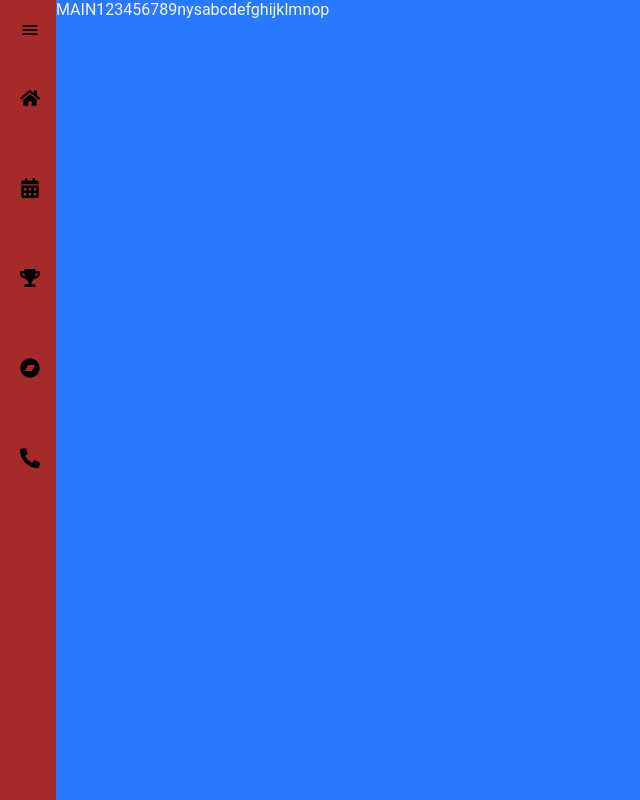
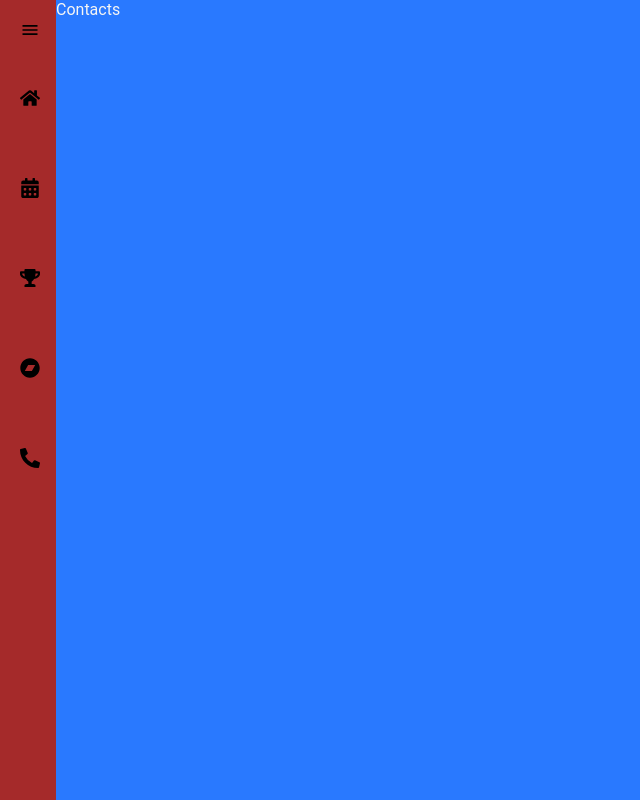
Before and after one commit to NevilleAntony98/Excel-2020, a React (Create React App) app: page /#/contacts in a window 1280 px wide. Shown: the whole page, without its empty margins (0-640 px from the left). Built offline with nearby package versions, Linux system fonts and the light colour scheme.

Commit message:
add pages

```diff
--- a/src/App.js
+++ b/src/App.js
@@ -1,7 +1,13 @@
 import React from "react";
-// import {Switch, Route} from 'react-router-dom';
+import { Switch, Route, Redirect } from "react-router-dom";
 
 import Navbar from "./components/Navbar";
+
+import Home from "./pages/Home";
+import Events from "./pages/Events";
+import Competitions from "./pages/Competitions";
+import Schedule from "./pages/Schedule";
+import Contacts from "./pages/Contacts";
 
 import "./App.scss";
 
@@ -9,15 +15,14 @@ const App = () => {
   return (
     <div className="app-container">
       <Navbar />
-      <div>MAIN123456789nysabcdefghijklmnop</div>
-      {/* <Switch>
-                  <Route path="/home" component={Home} />
-                  <Route path="/competitions" component={Competitions} />
-                  <Route path="/events" component={Events} />
-                  <Route path="/schedule" component={Schedule} />
-                  <Route path="/contacts" component={ContactsPage} />
-                  <Route exact path="/" component={Home} />
-              </Switch> */}
+      <Switch>
+        <Route exact path="/" component={Home} />
+        <Route exact path="/competitions" component={Competitions} />
+        <Route exact path="/events" component={Events} />
+        <Route exact path="/schedule" component={Schedule} />
+        <Route exact path="/contacts" component={Contacts} />
+        <Redirect to="/" />
+      </Switch>
     </div>
   );
 };
--- /dev/null
+++ b/src/pages/Competitions.js
@@ -0,0 +1,11 @@
+import React from "react";
+
+const Competitions = () => {
+  return (
+    <div>
+      <div>Competitions</div>
+    </div>
+  );
+};
+
+export default Competitions;
--- /dev/null
+++ b/src/pages/Contacts.js
@@ -0,0 +1,11 @@
+import React from "react";
+
+const Contacts = () => {
+  return (
+    <div>
+      <div>Contacts</div>
+    </div>
+  );
+};
+
+export default Contacts;
--- /dev/null
+++ b/src/pages/Events.js
@@ -0,0 +1,11 @@
+import React from "react";
+
+const Events = () => {
+  return (
+    <div>
+      <div>Events</div>
+    </div>
+  );
+};
+
+export default Events;
--- /dev/null
+++ b/src/pages/Home.js
@@ -0,0 +1,7 @@
+import React from "react";
+
+const Home = () => {
+  return <div>Home</div>;
+};
+
+export default Home;
--- /dev/null
+++ b/src/pages/Schedule.js
@@ -0,0 +1,11 @@
+import React from "react";
+
+const Schedule = () => {
+  return (
+    <div>
+      <div>Schedule</div>
+    </div>
+  );
+};
+
+export default Schedule;
```
